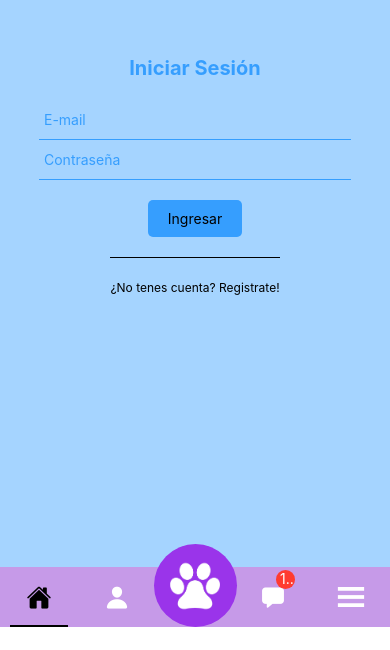
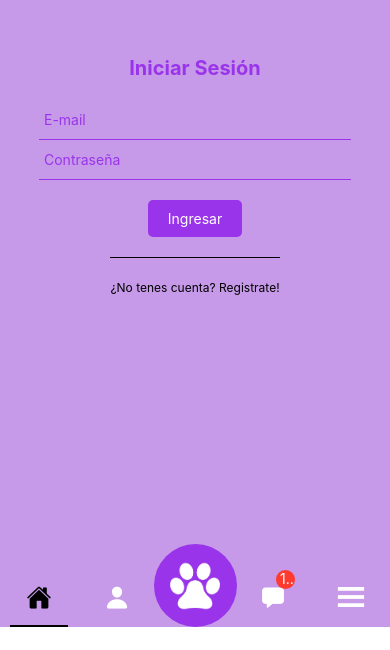
Before and after one commit to AgustinGiudice/petHope, a React Native app: screen /Login in a window 390 px wide. Shown: the part 217-867 px from the top of the page. Built offline with nearby package versions, Linux system fonts and the light colour scheme.

Commit message:
Nuevos colores

```diff
--- a/components/ButtonFilters.js
+++ b/components/ButtonFilters.js
@@ -123,7 +123,7 @@ const styles = StyleSheet.create({
     fontSize: 14,
     fontWeight: "bold",
     paddingVertical: 5,
-    color: "#369EFE",
+    color: "#9A34EA",
   },
   modalBackground: {
     flex: 1,
@@ -132,7 +132,7 @@ const styles = StyleSheet.create({
     alignItems: "center",
   },
   modalContainer: {
-    backgroundColor: "#A5D4FF", // Fondo del modal
+    backgroundColor: "#C69AE8", // Fondo del modal
     borderRadius: 5,
     padding: 20,
     width: screenWidth * 0.8,
@@ -144,7 +144,7 @@ const styles = StyleSheet.create({
     right: 7,
   },
   filtrarButton: {
-    backgroundColor: "#369EFE",
+    backgroundColor: "#9A34EA",
     color: "white",
     padding: 10,
     borderRadius: 5,
--- a/components/Input.js
+++ b/components/Input.js
@@ -16,7 +16,7 @@ const Input = ({ value, setValue, placeholder, atributo }) => {
       }}
       secureTextEntry={atributo === "pass"}
       placeholder={placeholder}
-      placeholderTextColor={"#369EFE"}
+      placeholderTextColor={"#9A34EA"}
     />
   );
 };
@@ -25,7 +25,7 @@ const styles = StyleSheet.create({
   input: {
     height: 40,
     borderBottomWidth: 1,
-    borderColor: "#369EFE",
+    borderColor: "#9A34EA",
     paddingHorizontal: 5,
     width: "80%",
   },
--- a/components/Radio.js
+++ b/components/Radio.js
@@ -52,13 +52,13 @@ const styles = StyleSheet.create({
     flexDirection: "row",
     alignItems: "center",
     gap: 15,
-    color: "#369EFE",
+    color: "#9A34EA",
   },
   radioBtn: {
-    color: "#369EFE",
+    color: "#9A34EA",
   },
   item: {
-    color: "#369EFE",
+    color: "#9A34EA",
   },
 });
 
--- a/components/RegisterModal.js
+++ b/components/RegisterModal.js
@@ -68,7 +68,7 @@ const RegisterModal = ({ children, visible, setVisible }) => {
       flex: 1,
       justifyContent: "center",
       alignItems: "center",
-      backgroundColor: "#A5D4FF",
+      backgroundColor: "#C69AE8",
       gap: 15,
     },
     arrow: {
--- a/screens/Login.js
+++ b/screens/Login.js
@@ -64,7 +64,7 @@ const LoginScreen = ({ navigation }) => {
       </View>
       {error ? <Text style={styles.errorText}>{error}</Text> : null}
       <TouchableOpacity style={styles.loginButton} onPress={handleLogin}>
-        <Text>Ingresar</Text>
+        <Text style={{ color: "white" }}>Ingresar</Text>
       </TouchableOpacity>
 
       <Text
@@ -82,20 +82,20 @@ const styles = StyleSheet.create({
     flex: 1,
     justifyContent: "center",
     alignItems: "center",
-    backgroundColor: "#A5D4FF",
+    backgroundColor: "#C69AE8",
     gap: 20,
   },
   title: {
     fontSize: 20,
     fontWeight: "bold",
-    color: "#369EFE",
+    color: "#9A34EA",
   },
   inputsContainer: {
     width: "100%",
     alignItems: "center",
   },
   loginButton: {
-    backgroundColor: "#369EFE",
+    backgroundColor: "#9A34EA",
     borderRadius: 5,
     paddingVertical: 10,
     paddingHorizontal: 20,
--- a/screens/RegisterChoice.js
+++ b/screens/RegisterChoice.js
@@ -23,11 +23,11 @@ const styles = StyleSheet.create({
     flex: 1,
     justifyContent: "center",
     alignItems: "center",
-    backgroundColor: "#A5D4FF",
+    backgroundColor: "#C69AE8",
     gap: 20,
   },
   choiceButton: {
-    backgroundColor: "#369EFE",
+    backgroundColor: "#9A34EA",
     borderRadius: 200,
     height: 300,
     width: 300,
--- a/screens/RegisterUser.js
+++ b/screens/RegisterUser.js
@@ -338,7 +338,7 @@ const CreateUserForm = ({ navigation }) => {
 const styles = StyleSheet.create({
   container: {
     padding: 40,
-    backgroundColor: "#A5D4FF",
+    backgroundColor: "#C69AE8",
     flex: 1,
     width: "80%",
     justifyContent: "center",
@@ -371,7 +371,7 @@ const styles = StyleSheet.create({
     alignItems: "center",
   },
   start: {
-    backgroundColor: "#369EFE",
+    backgroundColor: "#9A34EA",
     width: 150,
     padding: 10,
     borderRadius: 5,
--- a/screens/tabScreens/ShowPets.js
+++ b/screens/tabScreens/ShowPets.js
@@ -36,7 +36,7 @@ const ShowPets = ({ navigation }) => {
   const styles = StyleSheet.create({
     container: {
       justifyContent: "center",
-      backgroundColor: "#A5D4FF",
+      backgroundColor: "#eee",
       flex: 1,
       overflow: "hidden",
       position: "relative",
```
